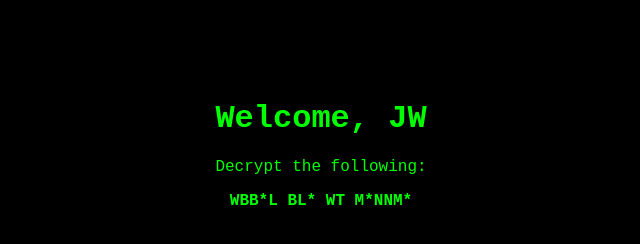
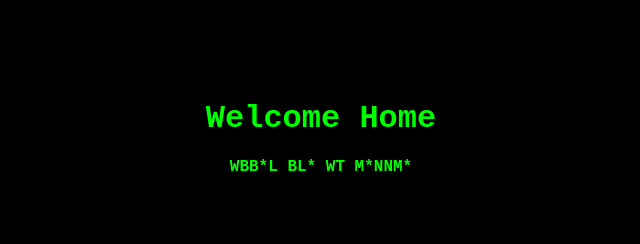
Before and after one commit to 5uKrBKd/op-4, a plain HTML site: page home.html in a window 1280 px wide. Shown: the whole page, without its empty margins (319-959 px from the left). Drawn offline with Linux system fonts and the light colour scheme.

Commit message:
Update and rename index.html to home.html

```diff
--- a/index.html
+++ b/home.html
@@ -14,8 +14,8 @@
   </style>
 </head>
 <body>
-  <h1>Welcome, JW</h1>
-  <p>Decrypt the following:</p>
+  <h1>Welcome Home</h1>
+  <p></p>
   <p><strong>WBB*L BL* WT M*NNM*</strong></p>
 <!-- HINT: --></body>
 </html>
```
